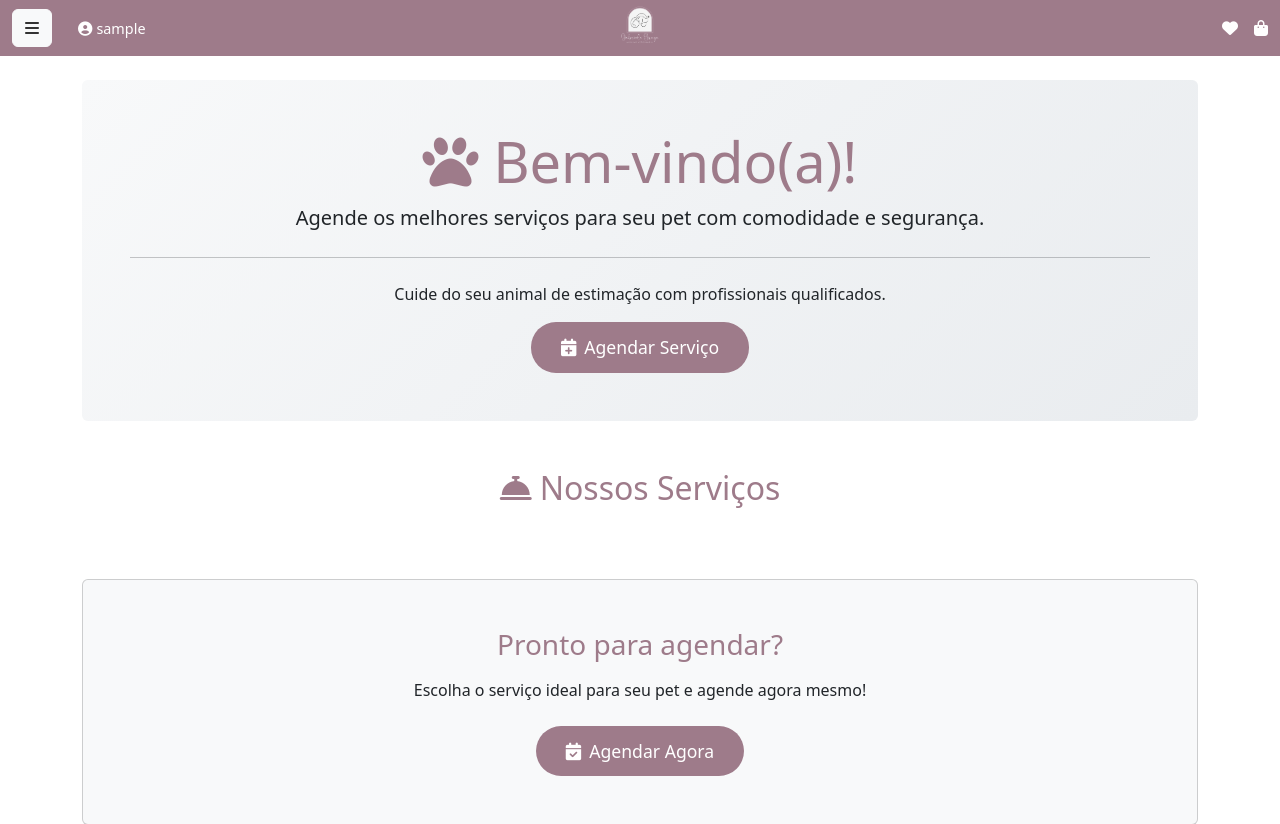
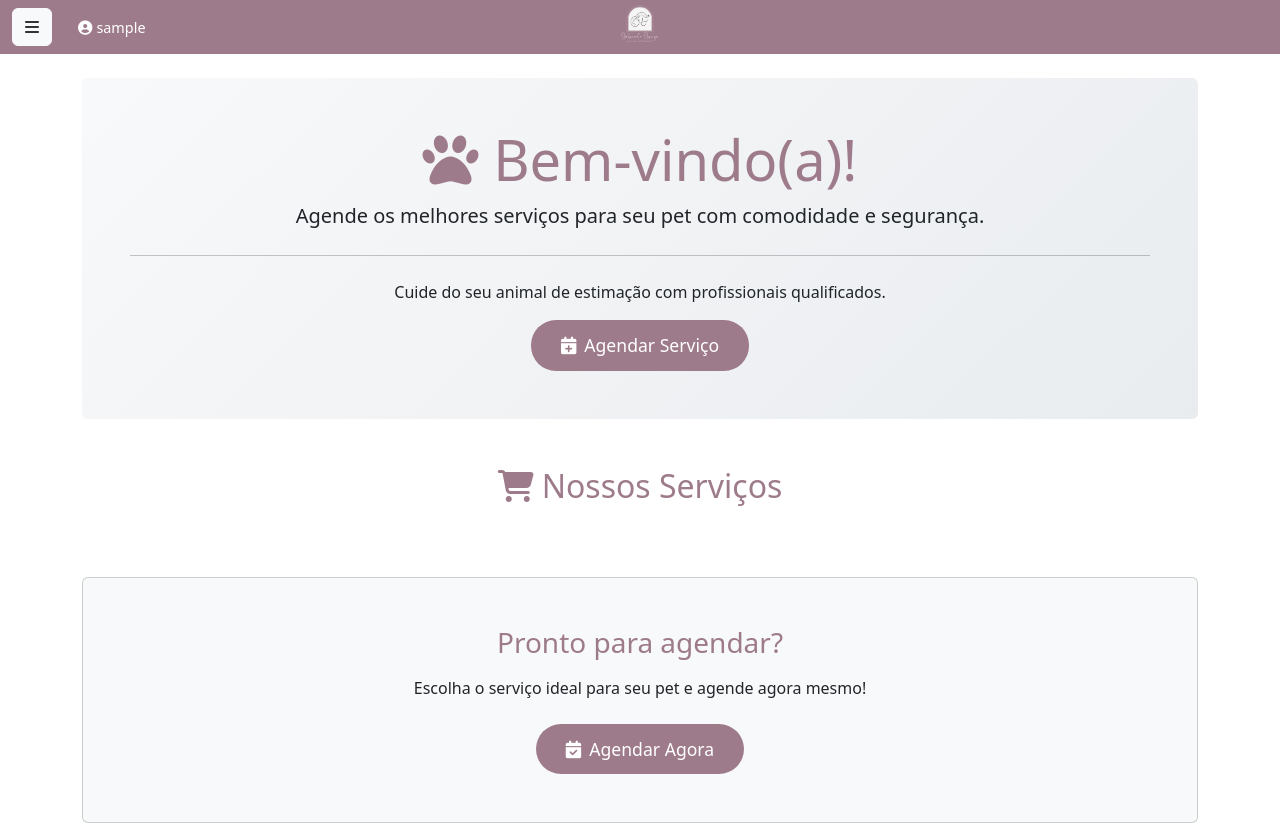
Before and after one commit to JackssonDev/agendamento, a Django app: page / in a window 1280 px wide. Shown: the top 824 px of the page. Run offline with Django 5.2, Linux system fonts and the light colour scheme; the visitor is signed in with stand-in values (Sample User, id 1); data that the repository does not hold is empty.

Commit message:
Versão att 22.09

```diff
--- a/agendamentos/models.py
+++ b/agendamentos/models.py
@@ -59,6 +59,12 @@ class Servico(models.Model):
     )
     descricao = models.TextField(verbose_name='Descrição', blank=True)
     ativo = models.BooleanField(default=True, verbose_name='Ativo')
+    icone = models.CharField(
+        max_length=50,
+        verbose_name='Ícone (classe do FontAwesome)',
+        default='fas fa-paw',
+        help_text="Ex: fas fa-dog, fas fa-cat, fas fa-syringe"
+    )
 
     class Meta:
         verbose_name = 'Serviço'
--- a/agendamentos/templates/agendamentos/base.html
+++ b/agendamentos/templates/agendamentos/base.html
@@ -130,16 +130,6 @@
             </a>
 
             <ul class="navbar-nav ms-auto flex-row align-items-center">
-                <li class="nav-item me-3">
-                    <a class="nav-link" href="#">
-                        <i class="fas fa-heart"></i>
-                    </a>
-                </li>
-                <li class="nav-item">
-                    <a class="nav-link" href="#">
-                        <i class="fas fa-shopping-bag"></i>
-                    </a>
-                </li>
             </ul>
         </div>
     </nav>
@@ -158,7 +148,7 @@
           {% if user.is_authenticated %}
               <li class="nav-item">
                 <span class="nav-link text-muted small">
-                    <i class="fas fa-user me-2"></i>Logado como: {{ user.username }}
+                    <i class="fas fa-user me-2"></i>{{ user.username }}
                 </span>
               </li>
               <li class="nav-item">
--- a/agendamentos/templates/agendamentos/home.html
+++ b/agendamentos/templates/agendamentos/home.html
@@ -25,7 +25,7 @@
     <div class="row mb-5">
         <div class="col-12">
             <h2 class="text-center mb-4" style="color: #9E7B8A;">
-                <i class="fas fa-concierge-bell me-2"></i>Nossos Serviços
+                <i class="fas fa-cart-shopping me-2"></i>Nossos Serviços
             </h2>
         </div>
 
@@ -34,7 +34,7 @@
             <div class="card h-100 shadow-sm">
                 <div class="card-body text-center">
                     <div class="service-icon mb-3" style="font-size: 3rem;">
-                        <i class="fas fa-first-aid"></i>
+                        <i class="{{ servico.icone }}"></i>
                     </div>
                     <h5 class="card-title">{{ servico.nome }}</h5>
                     <h6 class="text-custom">R$ {{ servico.preco }}</h6>
--- a/requirements.txt
+++ b/requirements.txt
@@ -1,3 +1,4 @@
 asgiref==3.9.1
 Django==5.2.6
+python-decouple==3.8
 sqlparse==0.5.3
```
Also changed, not shown: agendamento/settings.py (line endings or trailing spaces), agendamentos/migrations/0006_servico_icone.py (added), 1 other file.
